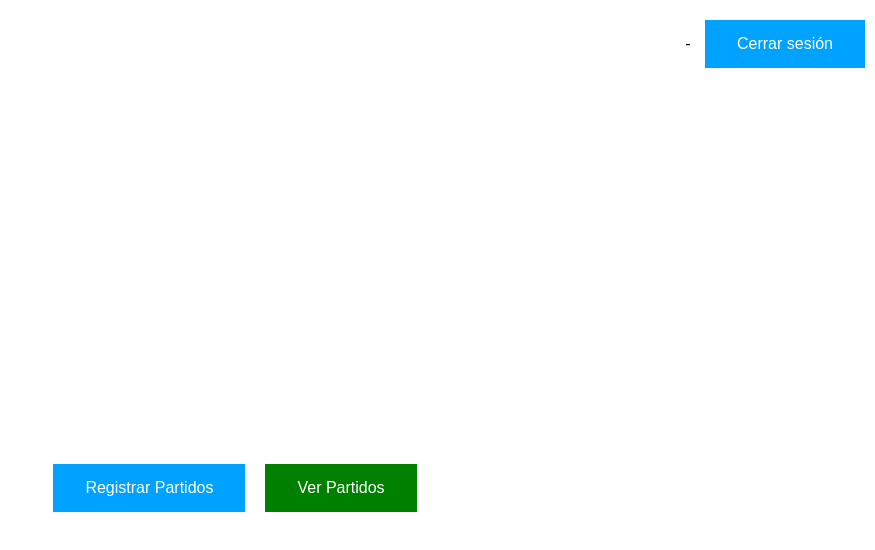
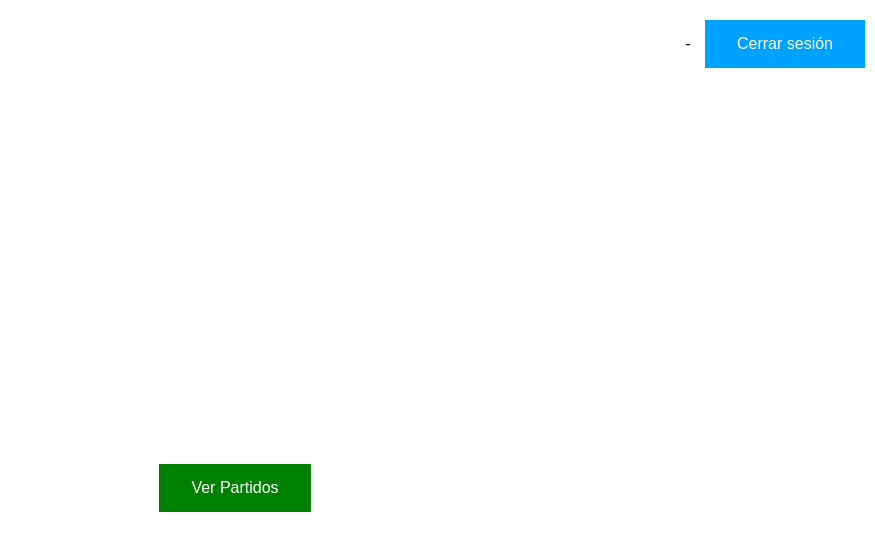
Before and after one commit to fabianferneyroa/Frontend-FutbolWeb, a Nuxt app: page / in a window 1280 px wide. Shown: the top 550 px of the page, without its empty margins (405-1280 px from the left). Built offline with nearby package versions, Linux system fonts and the light colour scheme; sample sign-in values are in the browser's storage.

Commit message:
Update index.vue

```diff
--- a/pages/index.vue
+++ b/pages/index.vue
@@ -1,7 +1,6 @@
 <template>
   <div>
     <div class="menu-container">
-      <button type="submit">Registrar Partidos</button>
       <nuxt-link class="verde" to="/partidos">Ver Partidos</nuxt-link>
     </div>
   </div>
```
